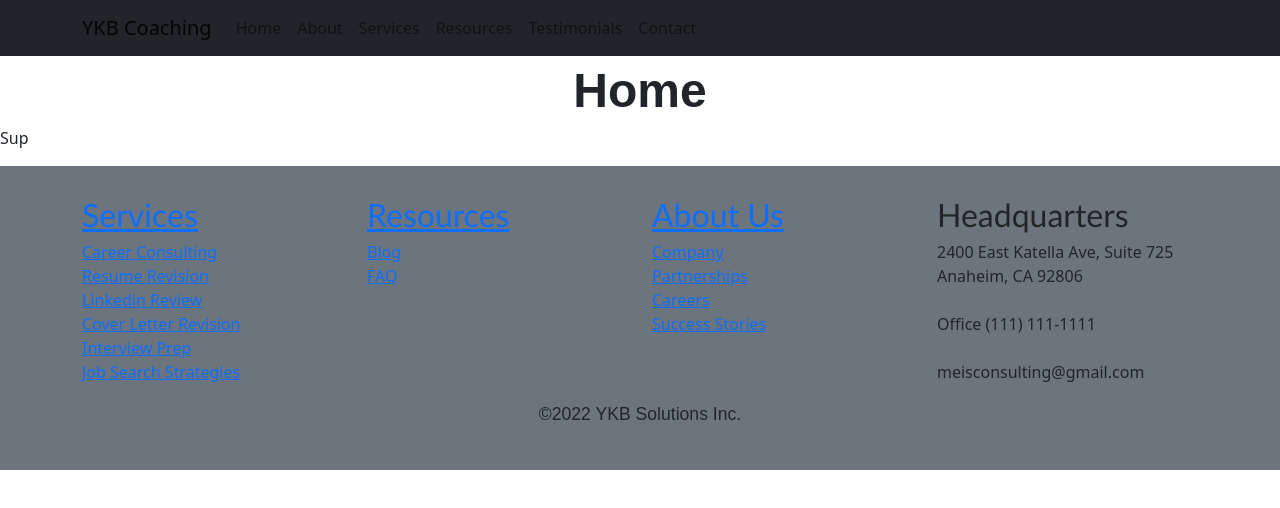
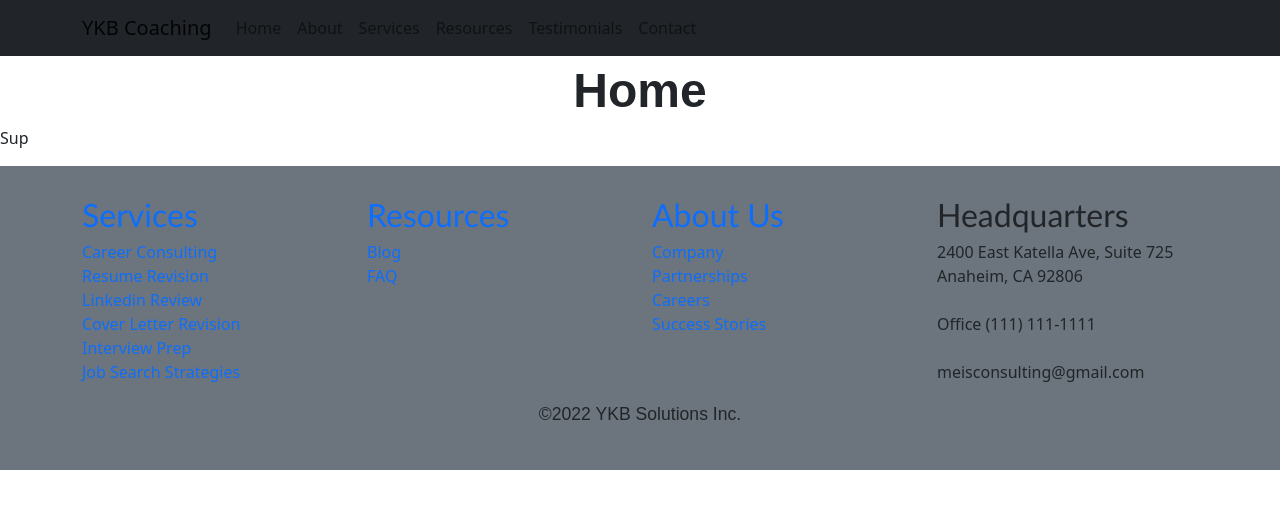
Before and after one commit to jermeewinn/YKB-solutions, a React (Create React App) app: page / in a window 1280 px wide. Shown: the top 508 px of the page. Built offline with nearby package versions, Linux system fonts and the light colour scheme; the HTML template or start-up script is replaced by a standard one.

Commit message:
ommitted text styling for footer-label and footer-link child components

```diff
--- a/src/components/Footer/Footer-About/index.js
+++ b/src/components/Footer/Footer-About/index.js
@@ -7,7 +7,7 @@ const FooterAbout = () => {
     return(
         <Col className="footer-column">
             <h3>
-                <a href='/about'>About Us</a>
+                <a href='/about' className='footer-label'>About Us</a>
             </h3>
             <a href="" className="footer-link">Company</a><br/>
             <a href="" className="footer-link">Partnerships</a><br/>
--- a/src/components/Footer/Footer-Contact/index.js
+++ b/src/components/Footer/Footer-Contact/index.js
@@ -9,7 +9,7 @@ const FooterContact = () => {
     return(
         <Col className="footer-column">
             <h3>
-                <a href='/contact'>Contact Us</a>
+                <a href='/contact' className='footer-label'>Contact Us</a>
             </h3>
             <div>
                 <a href="" className="footer-icon"><FaLinkedin /></a>
--- a/src/components/Footer/Footer-Resources/index.js
+++ b/src/components/Footer/Footer-Resources/index.js
@@ -6,7 +6,7 @@ const FooterResources = () => {
     return(
         <Col className="footer-column">
             <h3>
-                <a href='/resources'>Resources</a>
+                <a href='/resources' className='footer-label'>Resources</a>
             </h3>
             <a href="" className="footer-link">Blog</a><br/>
             <a href="" className="footer-link">FAQ</a><br/>
--- a/src/components/Footer/Footer-Services/index.js
+++ b/src/components/Footer/Footer-Services/index.js
@@ -5,7 +5,7 @@ const FooterServices = () => {
     return(
         <Col className="footer-column">
             <h3>
-                <a href='/services'>Services</a>
+                <a href='/services' className='footer-label'>Services</a>
             </h3>
             <a href="" className="footer-link">Career Consulting</a><br/>
             <a href="" className="footer-link">Resume Revision</a><br/>
--- a/src/index.css
+++ b/src/index.css
@@ -90,3 +90,11 @@ h6 {
   margin-bottom: 20px;
   margin-top: 10px;
 }
+
+.footer-link {
+  text-decoration: none;
+}
+
+.footer-label {
+  text-decoration: none;
+}
```
